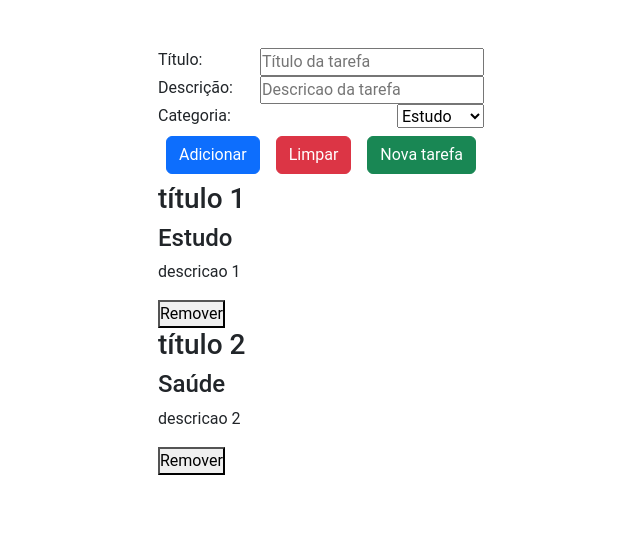
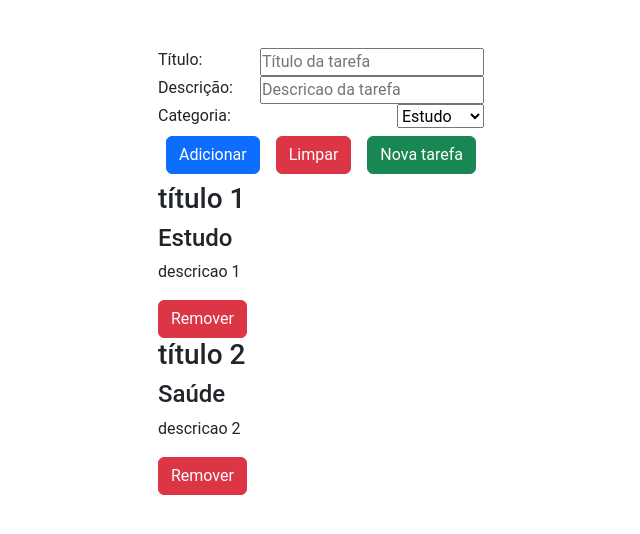
Before and after one commit to gabrielca-code/LifesTask_React-Spring, a React (Vite) app: page /inicial in a window 1280 px wide. Shown: the top 534 px of the page, without its empty margins (319-959 px from the left). Built offline with nearby package versions, Linux system fonts and the light colour scheme.

Commit message:
feat: ajustado botão de remover da lista

```diff
--- a/src/pages/tarefas/index.jsx
+++ b/src/pages/tarefas/index.jsx
@@ -66,7 +66,7 @@
           {tasks?.map(task => (
             <div>
               <TaskItem titulo={task.titulo} descricao={task.descricao} categoria={task.categoria}/>
-              <button onClick={() => handleBotaoRemover(task.titulo)}>Remover</button>
+              <button class="btn btn-danger" onClick={() => handleBotaoRemover(task.titulo)}>Remover</button>
             </div>
           ))}
 
```
